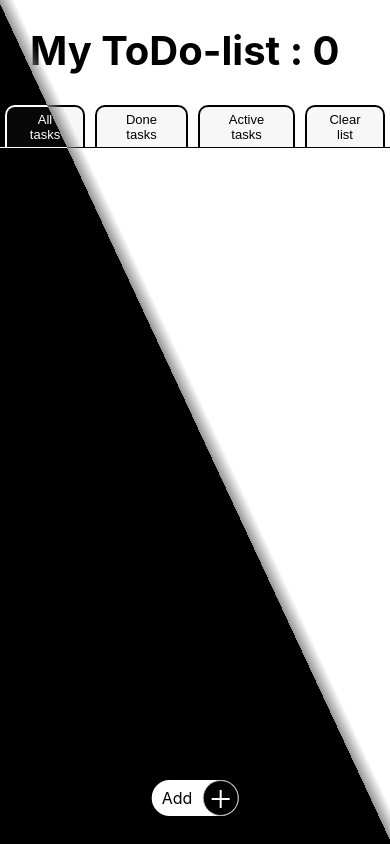
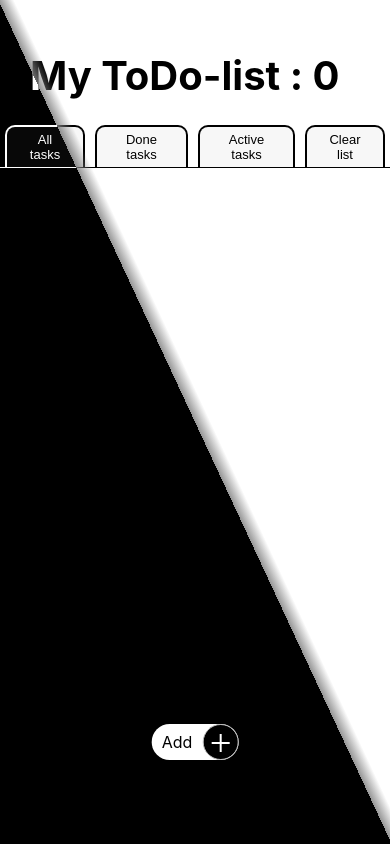
Before and after one commit to ihlaya/pet_todo-list, a React (Create React App) app: page / in a window 390 px wide. Built offline with nearby package versions, Linux system fonts and the light colour scheme.

Commit message:
adaptive (scroll jump) margin

```diff
--- a/src/App.css
+++ b/src/App.css
@@ -326,10 +326,19 @@
         width: 100vw;
         background: linear-gradient(65deg, black 50%, rgba(255, 255, 255, 0) 50%);
     }
+    .title {
+        margin-top: 25px;
+    }
+    .showTasks {
+        margin-top: 125px;
+    }
     .showTasks button {
         font-size: 13px;
     }
     .search-box:hover > .search-input {
         width: 170px;
     }
+    .taskinput {
+        margin-bottom: 70px;
+    }
 }
```
